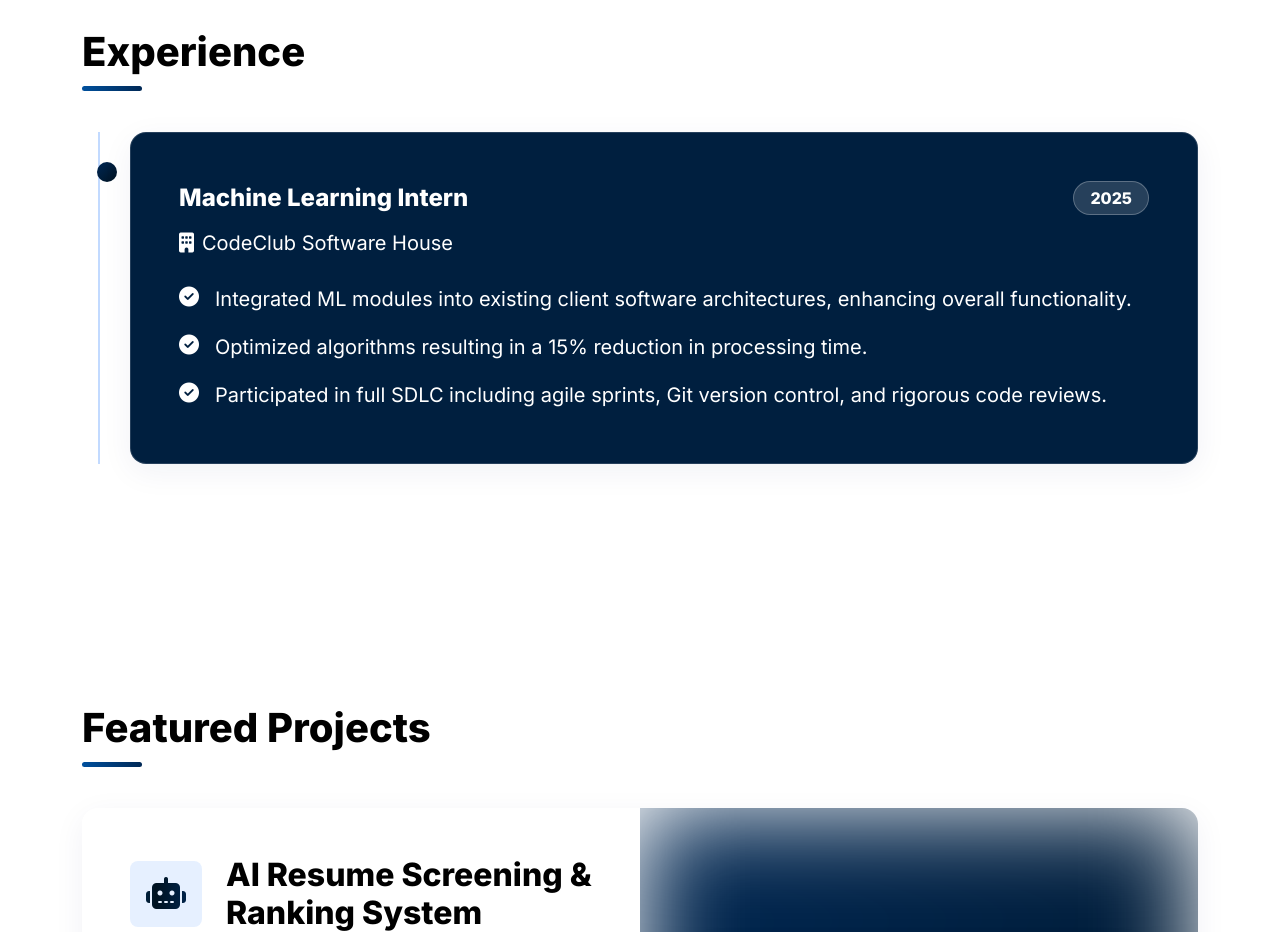
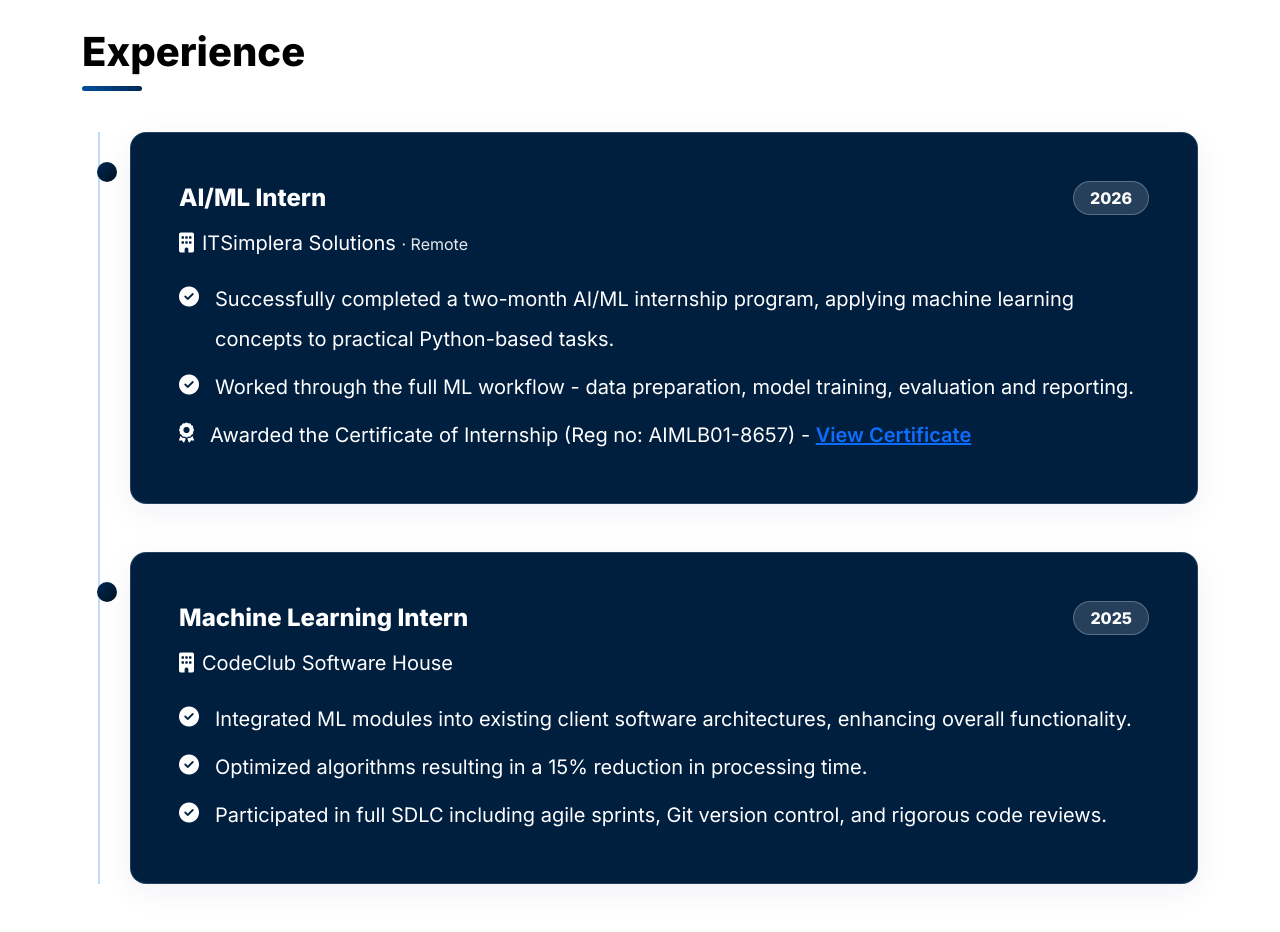
Before and after one commit to aminturabi/Portfolio, a plain HTML site: page index.html in a window 1280 px wide. Shown: the part 1620-2552 px from the top of the page. Drawn offline with nearby package versions, Linux system fonts and the light colour scheme; animation ran at ten frames a second.

Commit message:
Add ITSimplera Solutions experience with certificate

```diff
--- a/index.html
+++ b/index.html
@@ -211,6 +211,35 @@
             <!-- Timeline track -->
             <div
               class="position-absolute h-100 border-start border-2 border-primary border-opacity-25 ms-3 d-none d-md-block">
+            </div>
+
+            <div class="position-relative ps-md-5 mb-5 interactive-card">
+              <!-- Timeline dot -->
+              <div class="position-absolute bg-gradient rounded-circle d-none d-md-block"
+                style="width: 20px; height: 20px; left: 15px; top: 30px;"></div>
+
+              <div class="glass-panel experience-card p-4 p-md-5 rounded-4">
+                <div class="d-flex flex-column flex-md-row justify-content-between align-items-md-center mb-3">
+                  <h3 class="h4 mb-0 fw-bold text-gradient">AI/ML Intern</h3>
+                  <span
+                    class="badge bg-primary bg-opacity-10 text-primary p-2 px-3 rounded-pill fs-6 mt-3 mt-md-0 border border-primary border-opacity-25">2026</span>
+                </div>
+                <h4 class="h5 mb-4"><i class="fas fa-building me-2 text-accent"></i>ITSimplera Solutions
+                  <span class="text-secondary fs-6">· Remote</span>
+                </h4>
+                <ul class="list-unstyled text-secondary fs-5 lh-lg mb-0">
+                  <li class="d-flex mb-2"><i class="fas fa-check-circle text-primary mt-2 me-3"></i> <span>Successfully
+                      completed a two-month AI/ML internship program, applying machine learning concepts to
+                      practical Python-based tasks.</span></li>
+                  <li class="d-flex mb-2"><i class="fas fa-check-circle text-primary mt-2 me-3"></i> <span>Worked
+                      through the full ML workflow - data preparation, model training, evaluation and
+                      reporting.</span></li>
+                  <li class="d-flex"><i class="fas fa-award text-primary mt-2 me-3"></i> <span>Awarded the
+                      Certificate of Internship (Reg no: AIMLB01-8657) - <a href="itsimplera-certificate.jpg"
+                        target="_blank" rel="noopener" class="text-primary fw-semibold">View Certificate</a></span>
+                  </li>
+                </ul>
+              </div>
             </div>
 
             <div class="position-relative ps-md-5 mb-5 interactive-card">
--- a/sitemap.xml
+++ b/sitemap.xml
@@ -2,7 +2,7 @@
 <urlset xmlns="http://www.sitemaps.org/schemas/sitemap/0.9">
   <url>
     <loc>https://aminkhanofficial.vercel.app/</loc>
-    <lastmod>2026-11-13</lastmod>
+    <lastmod>2026-11-17</lastmod>
     <changefreq>monthly</changefreq>
     <priority>1.0</priority>
   </url>
```
